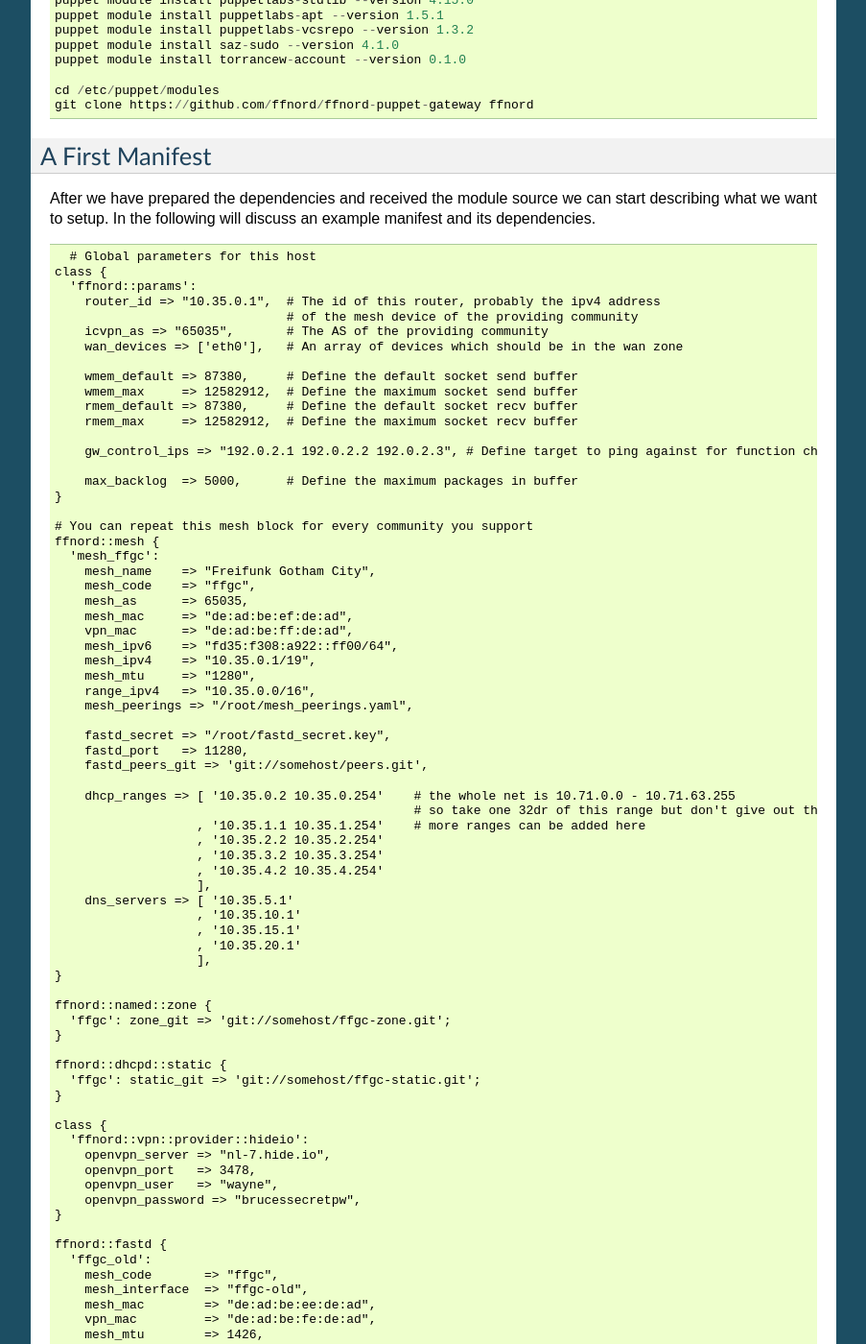
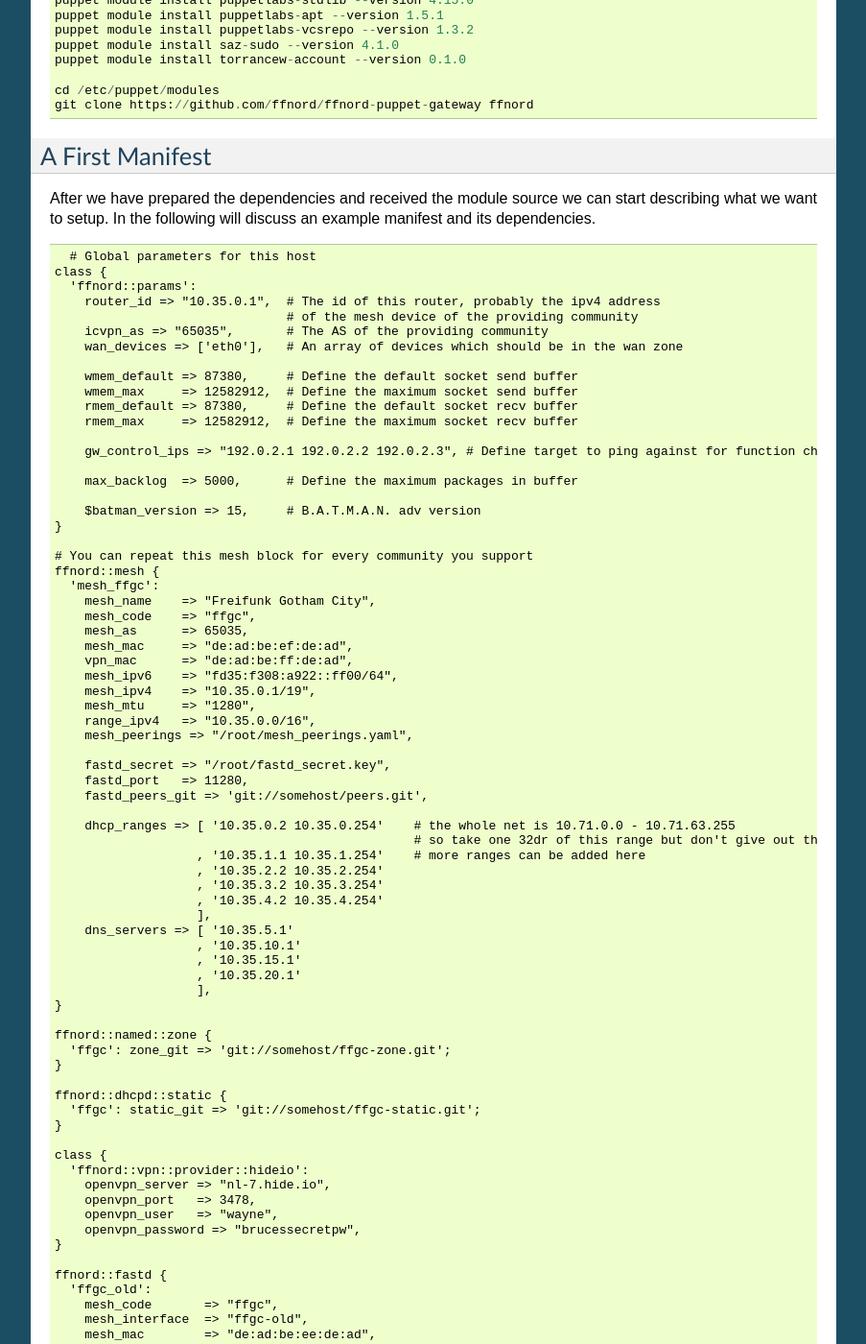
Before and after one commit to ffnord/ffnord-puppet-gateway, a Sphinx documentation site: the page built from docs/admin/getting_started.rst, in a window 1280 px wide and 1400 px high, scrolled down 710 px. Shown: the whole window at 96% size, without its empty margins (198-1101 px from the left). Built offline with Sphinx 7.4.7, drawn with Linux system fonts in a browser that asks for light colours; formulas are drawn with MathJax 3; some of the changed text lies outside the part shown.

Commit message:
B.A.T.M.A.N. adv version ins Beispiel aufgenommen

```diff
--- a/docs/admin/getting_started.rst
+++ b/docs/admin/getting_started.rst
@@ -73,6 +73,8 @@ example manifest and its dependencies.
       gw_control_ips => "192.0.2.1 192.0.2.2 192.0.2.3", # Define target to ping against for function check
 
       max_backlog  => 5000,      # Define the maximum packages in buffer
+
+      $batman_version => 15,     # B.A.T.M.A.N. adv version
   }
 
   # You can repeat this mesh block for every community you support
```
Also changed, not shown: other parts of docs/admin/getting_started.rst (+2 -1 lines).
